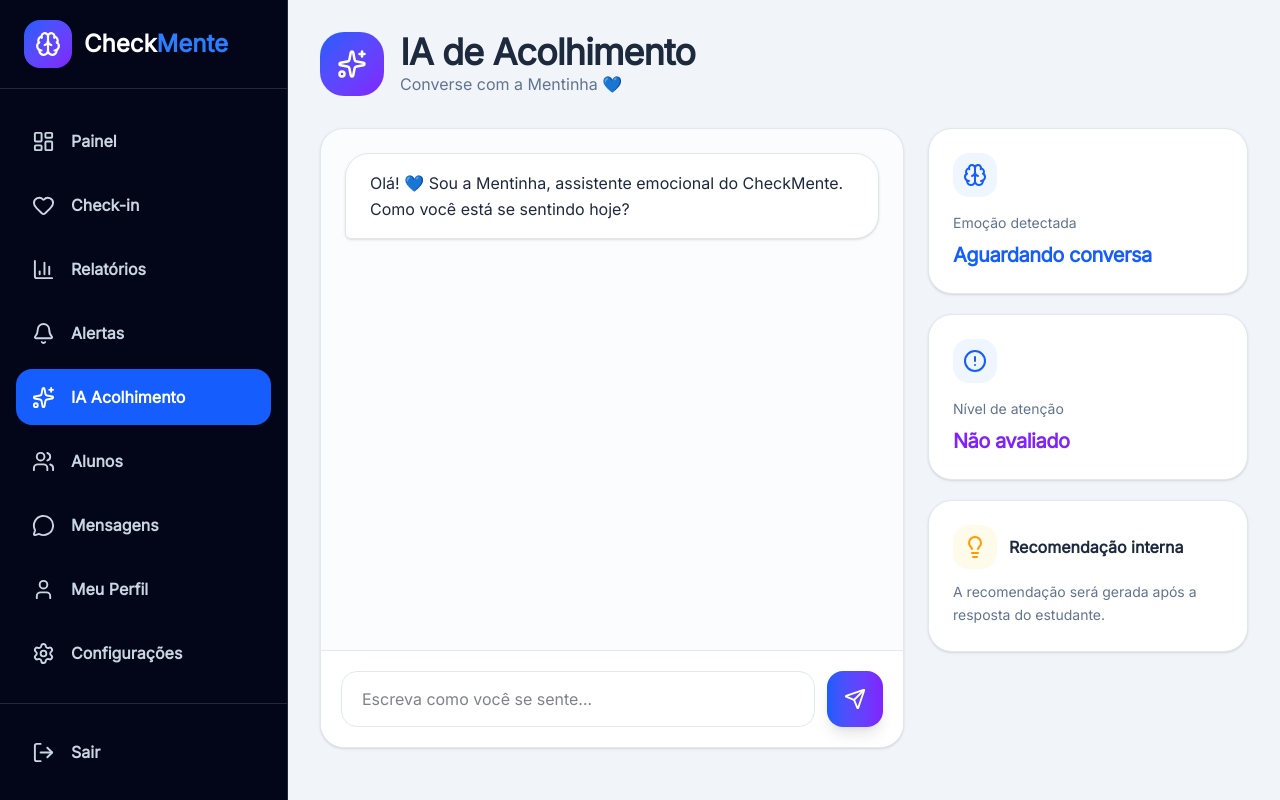
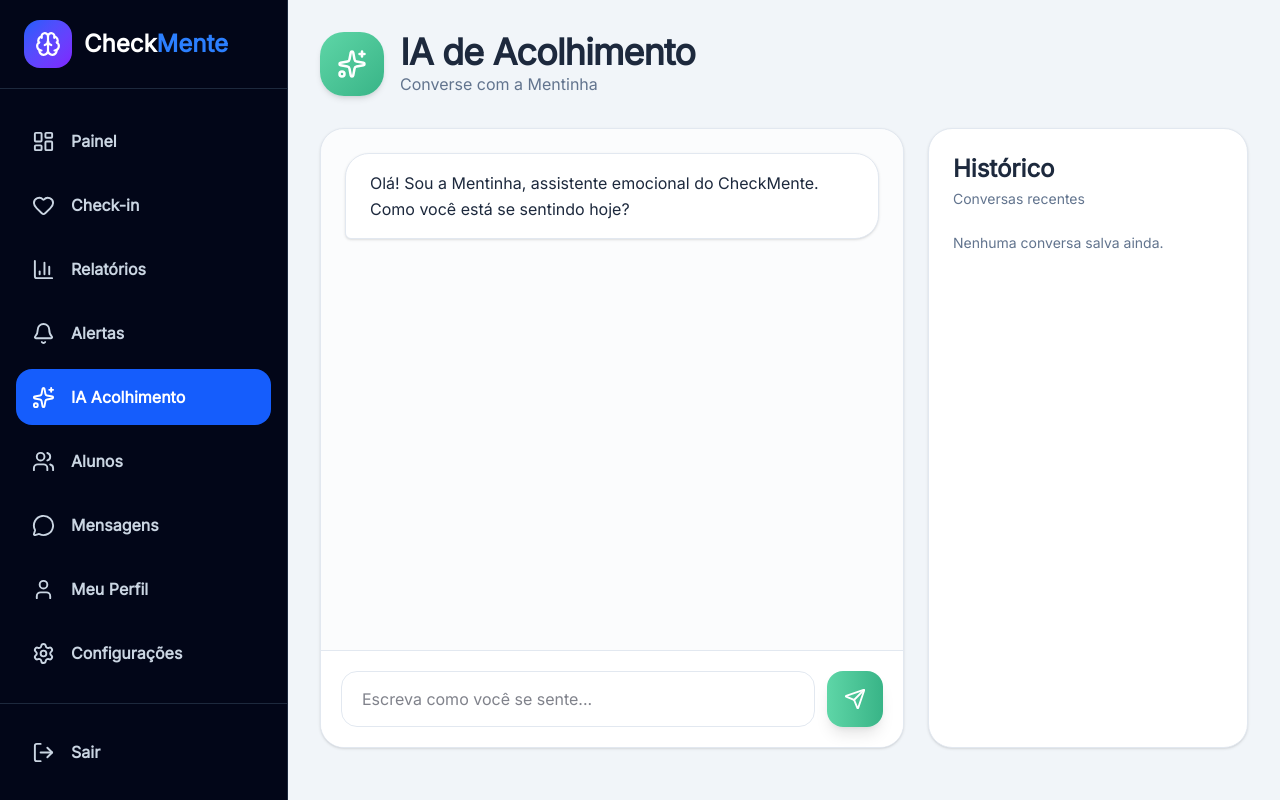
Before and after one commit to BrunoEduardo43277/CheckMenteR, a React (Vite) app: page /ia in a window 1280 px wide. Built offline with nearby package versions, Linux system fonts and the light colour scheme.

Commit message:
atualização do designer IA
retira de componentes irrelevantes para algo mias inovado com um histórico de conversa

```diff
--- a/src/pages/IA.jsx
+++ b/src/pages/IA.jsx
@@ -1,6 +1,6 @@
-import { useState } from "react";
+import { useEffect, useState } from "react";
 import AppLayout from "../layouts/AppLayout";
-import { Sparkles, Send, Brain, AlertCircle, Lightbulb } from "lucide-react";
+import { Sparkles, Send } from "lucide-react";
 import { gerarRespostaIA } from "../services/mentinha";
 
 import { auth, db } from "../services/firebase";
@@ -8,20 +8,47 @@ import {
   addDoc,
   collection,
   serverTimestamp,
+  query,
+  where,
+  orderBy,
+  onSnapshot,
 } from "firebase/firestore";
 
 function IA() {
   const [mensagem, setMensagem] = useState("");
+  const [historicoConversas, setHistoricoConversas] = useState([]);
+  const [carregando, setCarregando] = useState(false);
+
   const [mensagens, setMensagens] = useState([
     {
       autor: "ia",
       texto:
-        "Olá! 💙 Sou a Mentinha, assistente emocional do CheckMente. Como você está se sentindo hoje?",
+        "Olá! Sou a Mentinha, assistente emocional do CheckMente. Como você está se sentindo hoje?",
     },
   ]);
 
-  const [analise, setAnalise] = useState(null);
-  const [carregando, setCarregando] = useState(false);
+  useEffect(() => {
+    const usuario = auth.currentUser;
+
+    if (!usuario) return;
+
+    const consulta = query(
+      collection(db, "conversasIA"),
+      where("userId", "==", usuario.uid),
+      orderBy("criadoEm", "desc")
+    );
+
+    const pararDeOuvir = onSnapshot(consulta, (snapshot) => {
+      const conversas = snapshot.docs.map((doc) => ({
+        id: doc.id,
+        ...doc.data(),
+      }));
+
+      setHistoricoConversas(conversas);
+    });
+
+    return () => pararDeOuvir();
+  }, []);
 
   async function enviarMensagem(e) {
     e.preventDefault();
@@ -42,30 +69,19 @@ function IA() {
     try {
       const respostaIA = await gerarRespostaIA(historico);
 
-      setMensagens((old) => [
-        ...old,
-        {
+      const respostaDaIA = {
         autor: "ia",
         texto: respostaIA.resposta,
-        },
-      ]);
-
-      const novaAnalise = {
-        emocao: respostaIA.emocaoDetectada || "Em análise",
-        nivel: respostaIA.nivelAtencao || "Em avaliação",
-        recomendacao:
-          respostaIA.recomendacao || "Continuar acompanhamento emocional.",
       };
 
-      setAnalise(novaAnalise);
+      setMensagens((old) => [...old, respostaDaIA]);
 
       await addDoc(collection(db, "conversasIA"), {
         userId: auth.currentUser?.uid || null,
         mensagemUsuario: novaMensagem.texto,
         respostaIA: respostaIA.resposta,
-        emocaoDetectada: novaAnalise.emocao,
-        nivelAtencao: novaAnalise.nivel,
-        recomendacao: novaAnalise.recomendacao,
+        titulo: gerarTitulo(novaMensagem.texto),
+        resumo: respostaIA.resposta.slice(0, 80),
         criadoEm: serverTimestamp(),
       });
     } catch (error) {
@@ -88,7 +104,7 @@ function IA() {
     <AppLayout>
       <div className="max-w-6xl mx-auto min-h-[85vh] flex flex-col">
         <div className="flex items-center gap-4 mb-8">
-          <div className="w-16 h-16 rounded-3xl bg-gradient-to-br from-blue-600 to-violet-600 flex items-center justify-center text-white">
+          <div className="w-16 h-16 rounded-3xl bg-gradient-to-br from-[#5ED6A7] to-[#38B487] flex items-center justify-center text-white shadow-md">
             <Sparkles size={30} />
           </div>
 
@@ -98,7 +114,7 @@ function IA() {
             </h1>
 
             <p className="text-slate-500 text-base">
-              Converse com a Mentinha 💙
+              Converse com a Mentinha
             </p>
           </div>
         </div>
@@ -109,15 +125,12 @@ function IA() {
               {mensagens.map((msg, index) => (
                 <div
                   key={index}
-                  className={`flex ${
-                    msg.autor === "usuario" ? "justify-end" : "justify-start"
+                  className={`flex ${msg.autor === "usuario" ? "justify-end" : "justify-start"
                     }`}
                 >
                   <div
-                    className={`max-w-3xl px-6 py-4 rounded-3xl shadow-sm text-base leading-relaxed ${
-                      msg.autor === "usuario"
-                        ? "bg-gradient-to-r from-blue-600 to-violet-600 text-white rounded-br-md"
-                        : "bg-white border border-slate-200 text-slate-800 rounded-bl-md"
+                    className={`max-w-3xl px-6 py-4 rounded-3xl shadow-sm text-base leading-relaxed ${msg.autor === "usuario"
+                      ? "bg-gradient-to-r from-[#5ED6A7] to-[#38B487] text-white rounded-br-md" : "bg-white border border-slate-200 text-slate-800 rounded-bl-md"
                       }`}
                   >
                     {msg.texto}
@@ -150,7 +163,7 @@ function IA() {
                 <button
                   type="submit"
                   disabled={carregando}
-                  className="h-14 w-14 rounded-2xl bg-gradient-to-r from-blue-600 to-violet-600 text-white flex items-center justify-center shadow-lg disabled:opacity-60"
+                  className="h-14 w-14 rounded-2xl bg-gradient-to-r from-[#5ED6A7] to-[#38B487] text-white flex items-center justify-center shadow-lg disabled:opacity-60"
                 >
                   <Send size={22} />
                 </button>
@@ -158,36 +171,37 @@ function IA() {
             </form>
           </section>
 
-          <aside className="space-y-5">
-            <AnaliseCard
-              icon={<Brain size={24} />}
-              title="Emoção detectada"
-              value={analise?.emocao || "Aguardando conversa"}
-              color="text-blue-600"
-            />
+          <aside className="bg-white border border-slate-200 rounded-3xl p-6 shadow-sm h-full">
+            <div className="flex items-center justify-between mb-6">
+              <div>
+                <h2 className="text-2xl font-semibold text-slate-800">
+                  Histórico
+                </h2>
 
-            <AnaliseCard
-              icon={<AlertCircle size={24} />}
-              title="Nível de atenção"
-              value={analise?.nivel || "Não avaliado"}
-              color="text-violet-600"
-            />
-
-            <div className="bg-white border border-slate-200 rounded-3xl p-6 shadow-sm">
-              <div className="flex items-center gap-3 mb-3">
-                <div className="w-11 h-11 rounded-2xl bg-amber-50 text-amber-500 flex items-center justify-center">
-                  <Lightbulb size={24} />
+                <p className="text-sm text-slate-500 mt-1">
+                  Conversas recentes
+                </p>
               </div>
 
-                <h3 className="font-semibold text-base text-slate-800">
-                  Recomendação interna
-                </h3>
+
             </div>
 
-              <p className="text-slate-500 text-sm leading-relaxed">
-                {analise?.recomendacao ||
-                  "A recomendação será gerada após a resposta do estudante."}
+            <div className="space-y-3 overflow-y-auto max-h-[540px] pr-1">
+              {historicoConversas.length === 0 ? (
+                <p className="text-sm text-slate-500">
+                  Nenhuma conversa salva ainda.
                 </p>
+              ) : (
+                historicoConversas.map((conversa, index) => (
+                  <ConversaItem
+                    key={conversa.id}
+                    titulo={conversa.titulo || "Conversa com a Mentinha"}
+                    resumo={conversa.mensagemUsuario}
+                    horario={formatarData(conversa.criadoEm)}
+                    ativo={index === 0}
+                  />
+                ))
+              )}
             </div>
           </aside>
         </div>
@@ -196,22 +210,41 @@ function IA() {
   );
 }
 
-function AnaliseCard({ icon, title, value, color }) {
+function ConversaItem({ titulo, resumo, horario, ativo }) {
   return (
-    <div className="bg-white border border-slate-200 rounded-3xl p-6 shadow-sm">
-      <div className="w-11 h-11 rounded-2xl bg-blue-50 text-blue-600 flex items-center justify-center mb-4">
-        {icon}
+    <button
+      className={`w-full text-left p-4 rounded-2xl border transition-all duration-300 ${ativo
+        ? "bg-violet-50 border-violet-200"
+        : "bg-white border-slate-100 hover:bg-slate-50"
+        }`}
+    >
+      <div className="flex items-start justify-between gap-3">
+        <div>
+          <h3 className="font-semibold text-slate-800 text-sm">{titulo}</h3>
+
+          <p className="text-sm text-slate-500 mt-1 line-clamp-2">
+            {resumo}
+          </p>
         </div>
 
-      <p className="text-slate-500 text-sm mb-2">
-        {title}
-      </p>
-
-      <h2 className={`text-xl font-semibold tracking-tight ${color}`}>
-        {value}
-      </h2>
+        <span className="text-xs text-slate-400 whitespace-nowrap">
+          {horario}
+        </span>
       </div>
+    </button>
   );
 }
 
+function gerarTitulo(texto) {
+  if (texto.length <= 28) return texto;
+  return texto.slice(0, 28) + "...";
+}
+
+function formatarData(dataFirebase) {
+  if (!dataFirebase) return "Agora";
+
+  const data = dataFirebase.toDate();
+  return data.toLocaleDateString("pt-BR");
+}
+
 export default IA;
```
Lines whose indentation alone changed are shown as unchanged.
